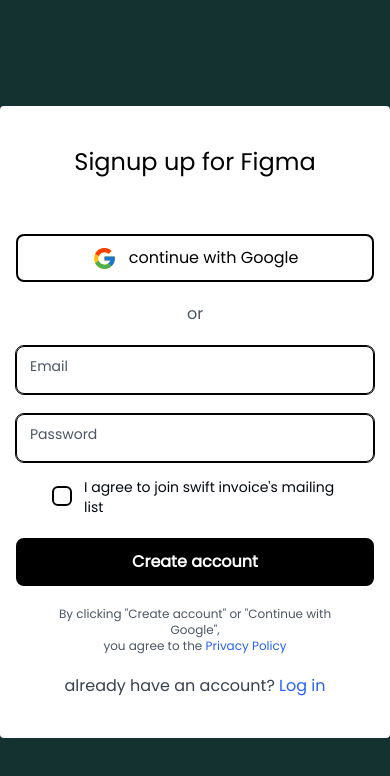
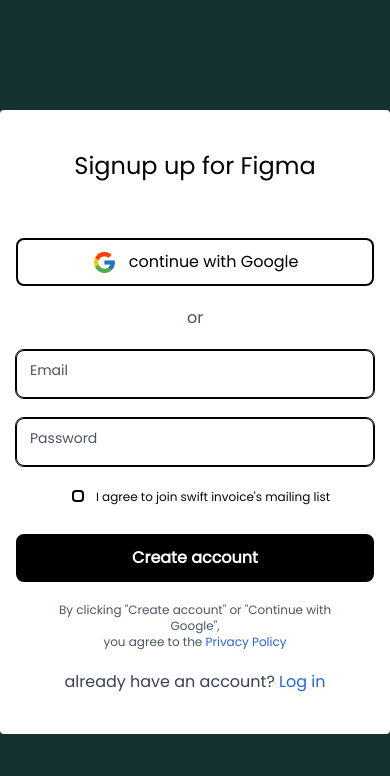
Before and after one commit to mohdyaserkt/hawkinvoice-clientSide, a Next.js app: page / in a window 390 px wide. Shown: the top 776 px of the page. Built offline with nearby package versions, Linux system fonts and the light colour scheme.

Commit message:
1 Aug 2023, 11:41

```diff
--- a/src/app/page.tsx
+++ b/src/app/page.tsx
@@ -7,7 +7,7 @@
       <div className='w-screen h-screen '>
         <nav></nav>
         <div className='flex h-full justify-center items-center '>
-          <div className='bg-white lg:w-1/3 lg:h-4/5 sm:w-full rounded sm:p-10  md:rounded-s-[5rem]  md:rounded-t-[5rem]  flex flex-col   items-center justify-center '>
+          <div className='bg-white md:w-2/3 lg:w-1/3 lg:h-4/5 sm:w-full rounded sm:p-10  md:rounded-s-[5rem]  md:rounded-t-[5rem]  flex flex-col   items-center justify-center '>
             <div className='flex flex-col  items-center justify-center'>
               <div className='text-2xl font-ligthbold'>Signup up for Figma</div><br />
               <button className='mt-8 border-2 border-black rounded-lg w-[22.375rem] h-[3rem] flex justify-center items-center'>
@@ -50,7 +50,7 @@
                 <input
                   id="login"
                   type="checkbox"
-                  className="before:content[''] peer relative h-5 w-5 cursor-pointer appearance-none rounded-md border-2 border-black transition-all before:absolute before:top-2/4 before:left-2/4 before:block before:h-12 before:w-12 before:-translate-y-2/4 before:-translate-x-2/4 before:rounded-full before:bg-blue-gray-500 before:opacity-0 before:transition-opacity checked:border-pink-500 checked:bg-pink-500 checked:before:bg-pink-500 hover:before:opacity-10"
+                  className="before:content[''] peer relative sm:w-3 sm:h-3 md:h-5 md:w-5 cursor-pointer appearance-none rounded border-2 border-black transition-all before:absolute before:top-2/4 before:left-2/4 before:block before:h-12 before:w-12 before:-translate-y-2/4 before:-translate-x-2/4 before:rounded-full before:bg-blue-gray-500 before:opacity-0 before:transition-opacity checked:border-black  checked:bg-black checked:before:bg-black hover:before:opacity-10"
                 />
                 <div className="pointer-events-none absolute top-2/4 left-2/4 -translate-y-2/4 -translate-x-2/4 text-white opacity-0 transition-opacity peer-checked:opacity-100">
                   <svg
@@ -70,7 +70,7 @@
                 </div>
               </label>
               <label
-                className="mt-px sm:text-sm cursor-pointer select-none font-light text-gray-950"
+                className="mt-px sm:text-xs md:text-sm cursor-pointer select-none font-light text-gray-950"
 
               >
                 I agree to join swift invoice's mailing list
```
